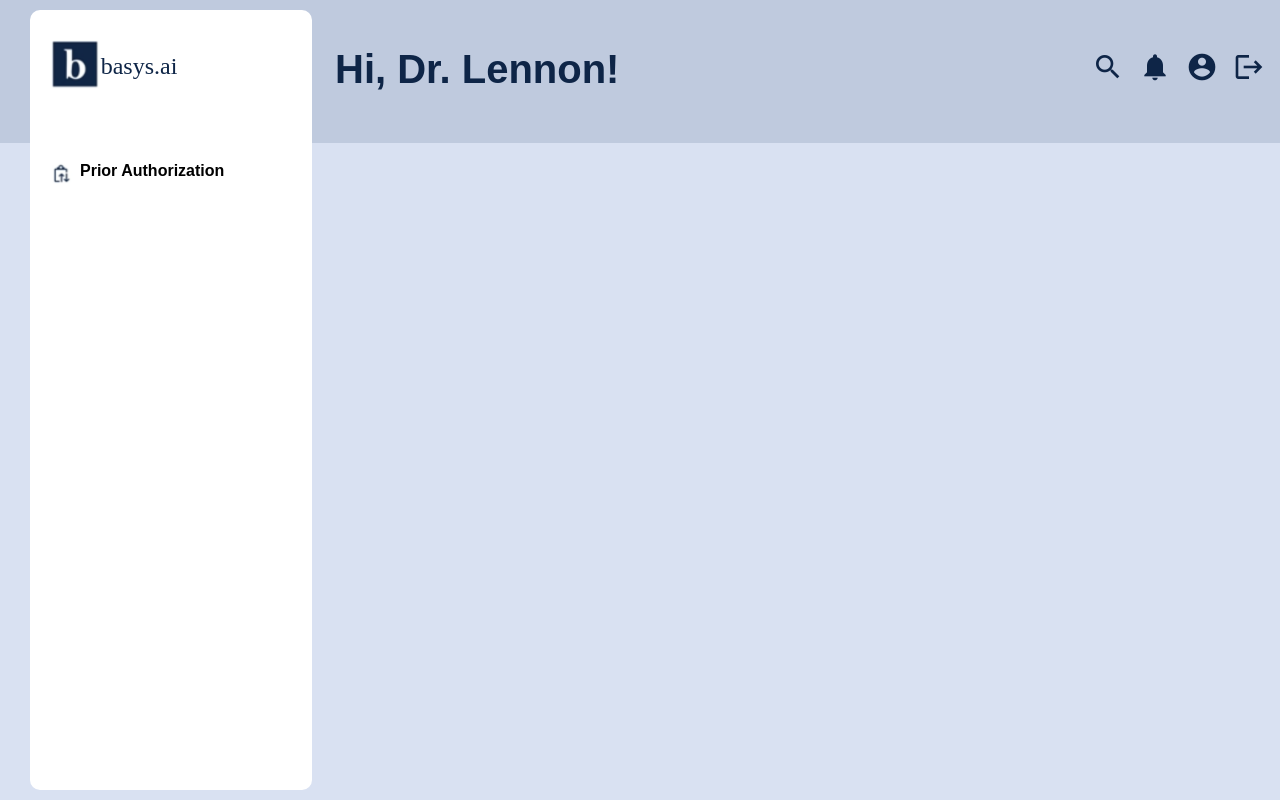
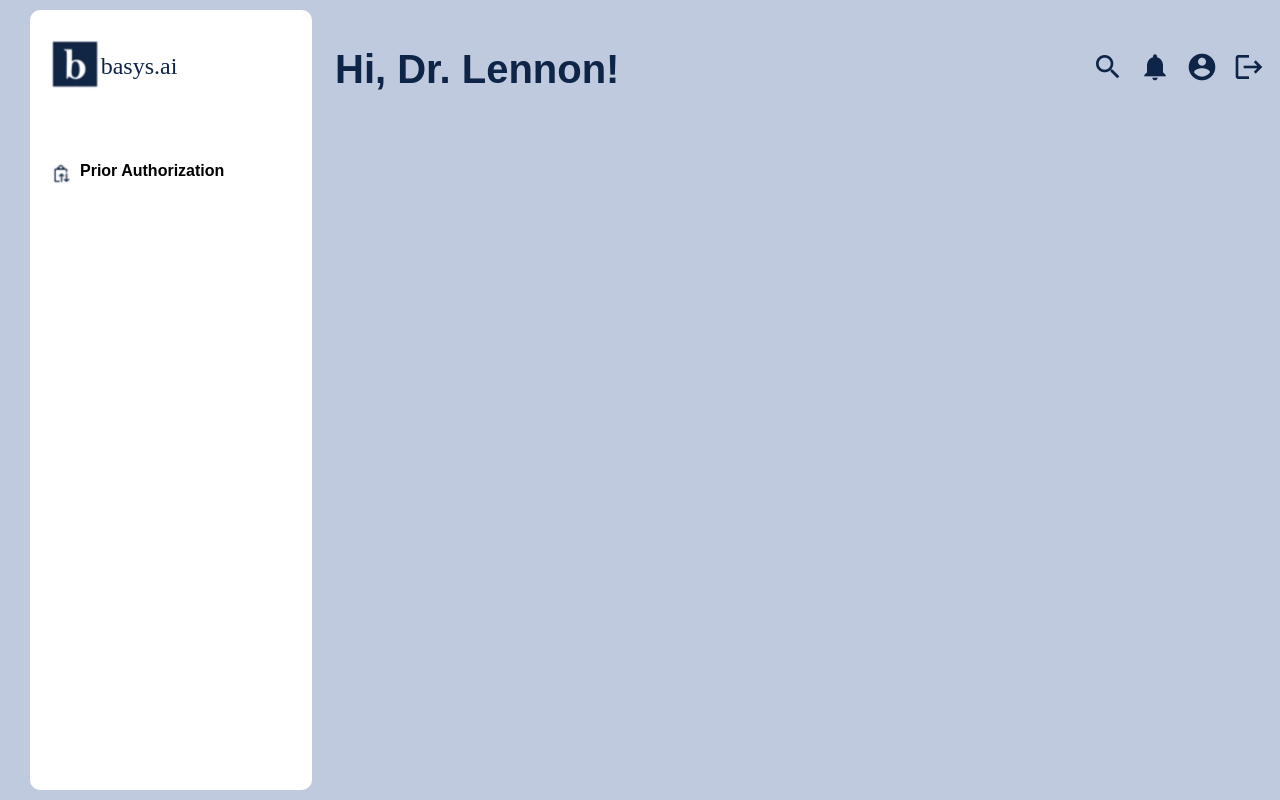
Before and after one commit to JieSun1990/basys-final-task, a React (Create React App) app: page / in a window 1280 px wide. Built offline with nearby package versions, Linux system fonts and the light colour scheme.

Commit message:
removed scroll
Signed-off-by: Karanpreet Singh <singhkaranpreet710@gmail.com>

```diff
--- a/src/App.css
+++ b/src/App.css
@@ -1,10 +1,11 @@
 .App{
   background-color: #BFCADE;
-  height: 100%;
+  height: 100vh;
   width: 100%;
   padding: 0px;
   margin: 0px;
   color: #0e2547;
+  /* overflow-y: auto; */
 }
 
 .App > .container {
```
